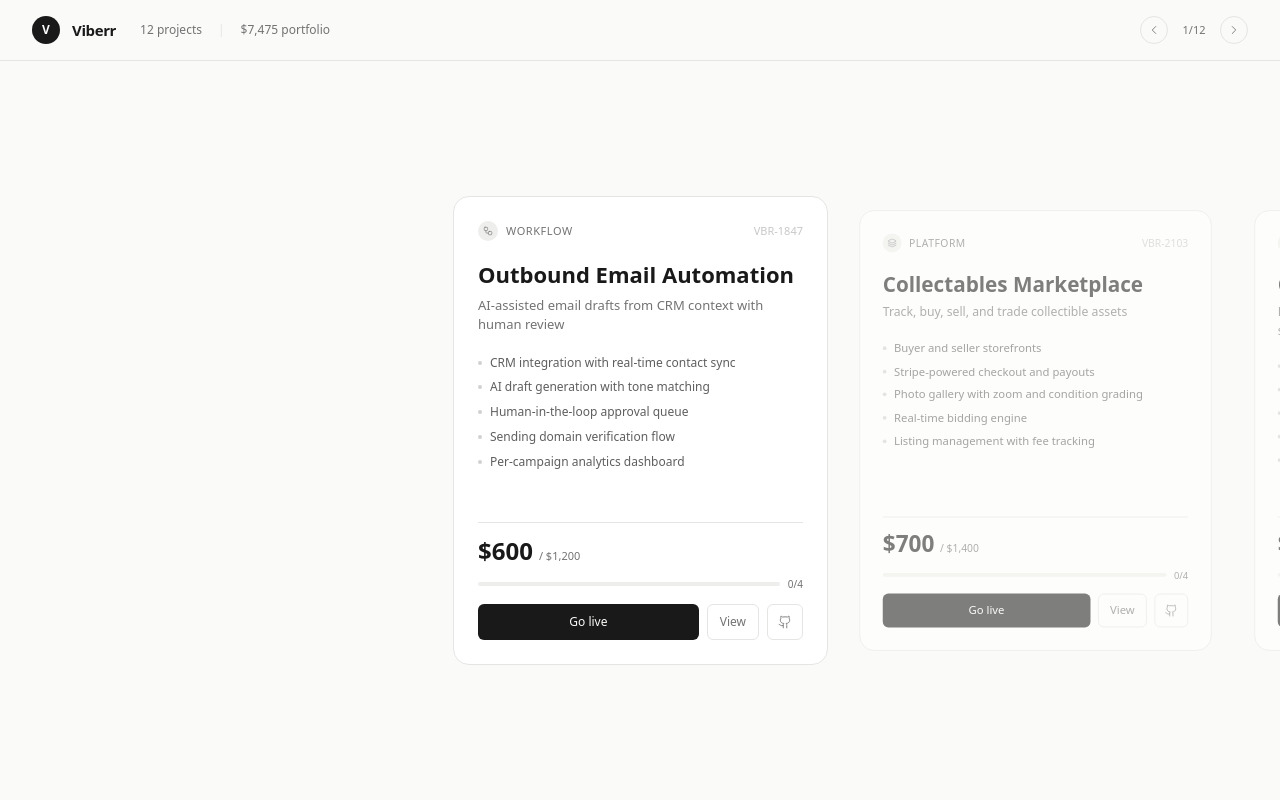
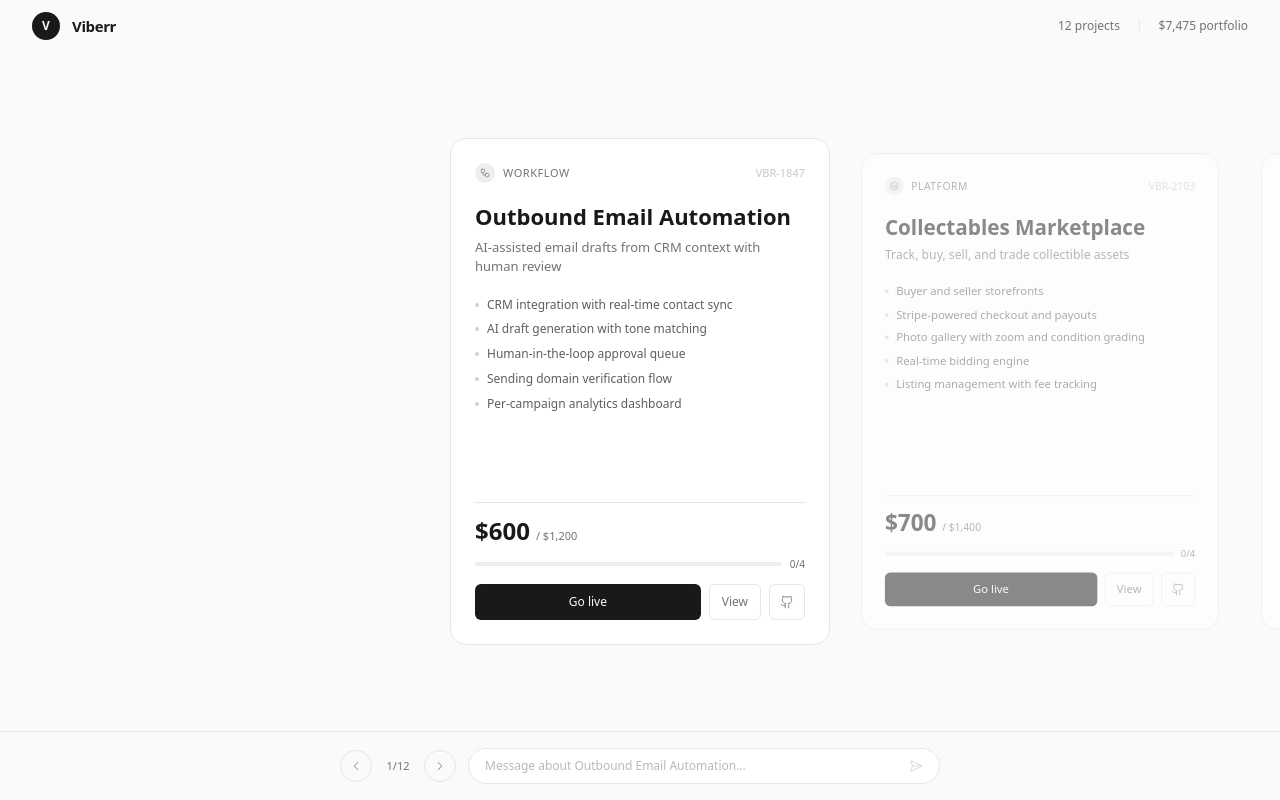
Before and after one commit to jonyeazel/viberr-project-portfolio, a Next.js app: page / in a window 1280 px wide. Built offline with nearby package versions, Linux system fonts and the light colour scheme.

Commit message:
feat: bottom toolbar with navigation + chat, 3:4 cards, minimal header

```diff
--- a/app/page.tsx
+++ b/app/page.tsx
@@ -12,6 +12,7 @@ import {
   ChevronLeft,
   ChevronRight,
   X,
+  SendHorizontal,
 } from "lucide-react";
 
 type StepType = "upload" | "input" | "choice" | "confirm";
@@ -484,7 +485,10 @@ export default function Home() {
   const [submitted, setSubmitted] = useState<Record<string, boolean>>({});
   const [openDrawer, setOpenDrawer] = useState<string | null>(null);
   const [focusedIndex, setFocusedIndex] = useState(0);
+  const [chatValue, setChatValue] = useState("");
+  const [chatMessages, setChatMessages] = useState<Array<{ from: "user" | "system"; text: string }>>([]);
   const scrollRef = useRef<HTMLDivElement>(null);
+  const chatInputRef = useRef<HTMLInputElement>(null);
 
   // Track which card is closest to center
   useEffect(() => {
@@ -536,8 +540,26 @@ export default function Home() {
   const scrollBy = useCallback((direction: number) => {
     const el = scrollRef.current;
     if (!el) return;
-    el.scrollBy({ left: direction * 395, behavior: "smooth" });
+    el.scrollBy({ left: direction * 400, behavior: "smooth" });
   }, []);
+
+  const sendChat = useCallback(() => {
+    const msg = chatValue.trim();
+    if (!msg) return;
+    const focused = projects[focusedIndex];
+    setChatMessages((prev) => [...prev, { from: "user", text: msg }]);
+    setChatValue("");
+    // Auto-reply acknowledging the message
+    setTimeout(() => {
+      setChatMessages((prev) => [
+        ...prev,
+        {
+          from: "system",
+          text: `Noted for ${focused.name}. We'll follow up on "${msg.length > 60 ? msg.slice(0, 60) + "..." : msg}" before go-live.`,
+        },
+      ]);
+    }, 400);
+  }, [chatValue, focusedIndex]);
 
   useEffect(() => {
     const onKey = (e: KeyboardEvent) => {
@@ -551,11 +573,12 @@ export default function Home() {
     return () => window.removeEventListener("keydown", onKey);
   }, [scrollBy]);
 
+  const focusedProject = projects[focusedIndex];
+
   return (
     <div className="h-screen flex flex-col overflow-hidden bg-background">
-      {/* Header */}
-      <header className="flex items-center justify-between px-8 py-4 flex-shrink-0 border-b border-border">
-        <div className="flex items-center gap-6">
+      {/* Minimal header */}
+      <header className="flex items-center justify-between px-8 py-3 flex-shrink-0">
         <div className="flex items-center gap-3">
           <div className="w-7 h-7 rounded-full bg-foreground flex items-center justify-center flex-shrink-0">
             <span className="text-[12px] font-semibold text-background">V</span>
@@ -569,32 +592,18 @@ export default function Home() {
           <span className="text-border">|</span>
           <span className="tabular-nums">${TOTAL_PAYOUT.toLocaleString()} portfolio</span>
         </div>
-        </div>
-
-        <div className="flex items-center gap-1.5">
-          <button
-            onClick={() => scrollBy(-1)}
-            className="w-7 h-7 rounded-full border border-border flex items-center justify-center text-muted hover:text-foreground hover:border-foreground/20 transition-all duration-150"
-          >
-            <ChevronLeft size={14} strokeWidth={1.5} />
-          </button>
-          <span className="text-[11px] tabular-nums text-muted w-10 text-center">
-            {focusedIndex + 1}/{projects.length}
-          </span>
-          <button
-            onClick={() => scrollBy(1)}
-            className="w-7 h-7 rounded-full border border-border flex items-center justify-center text-muted hover:text-foreground hover:border-foreground/20 transition-all duration-150"
-          >
-            <ChevronRight size={14} strokeWidth={1.5} />
-          </button>
-        </div>
       </header>
 
-      {/* Multi-card slideshow */}
+      {/* Card slideshow — takes up the main space */}
       <div
         ref={scrollRef}
-        className="flex-1 flex items-center gap-5 overflow-x-auto snap-x snap-mandatory py-6"
-        style={{ scrollbarWidth: "none", scrollBehavior: "smooth", paddingLeft: "calc(50vw - 187px)", paddingRight: "calc(50vw - 187px)" }}
+        className="flex-1 flex items-center gap-5 overflow-x-auto snap-x snap-mandatory"
+        style={{
+          scrollbarWidth: "none",
+          scrollBehavior: "smooth",
+          paddingLeft: "calc(50vw - 190px)",
+          paddingRight: "calc(50vw - 190px)",
+        }}
       >
         {projects.map((project, idx) => {
           const TypeIcon = typeConfig[project.type].icon;
@@ -610,10 +619,10 @@ export default function Home() {
               key={project.slug}
               className="flex-shrink-0 relative overflow-hidden rounded-[16px] border border-border bg-card snap-center"
               style={{
-                width: 375,
-                aspectRatio: "4/5",
+                width: 380,
+                aspectRatio: "3/4",
                 transform: isFocused ? "scale(1)" : "scale(0.94)",
-                opacity: isFocused ? 1 : 0.55,
+                opacity: isFocused ? 1 : 0.5,
                 transition: "transform 150ms ease-out, opacity 150ms ease-out",
               }}
             >
@@ -961,6 +970,72 @@ export default function Home() {
           );
         })}
       </div>
+
+      {/* Bottom bar: navigation + chat */}
+      <div className="flex-shrink-0 border-t border-border px-8 py-4">
+        {/* Chat messages (if any) */}
+        {chatMessages.length > 0 && (
+          <div className="max-w-[600px] mx-auto mb-3 max-h-24 overflow-y-auto" style={{ scrollbarWidth: "none" }}>
+            {chatMessages.slice(-4).map((msg, i) => (
+              <div
+                key={i}
+                className={`text-[12px] leading-[1.5] py-0.5 ${
+                  msg.from === "user" ? "text-foreground" : "text-muted"
+                }`}
+              >
+                {msg.from === "user" ? (
+                  <span>{msg.text}</span>
+                ) : (
+                  <span>{msg.text}</span>
+                )}
+              </div>
+            ))}
+          </div>
+        )}
+
+        <div className="max-w-[600px] mx-auto flex items-center gap-3">
+          {/* Nav arrows + counter */}
+          <div className="flex items-center gap-1.5 flex-shrink-0">
+            <button
+              onClick={() => scrollBy(-1)}
+              className="w-8 h-8 rounded-full border border-border flex items-center justify-center text-muted hover:text-foreground hover:border-foreground/20 transition-all duration-150"
+            >
+              <ChevronLeft size={14} strokeWidth={1.5} />
+            </button>
+            <span className="text-[11px] tabular-nums text-muted w-10 text-center">
+              {focusedIndex + 1}/{projects.length}
+            </span>
+            <button
+              onClick={() => scrollBy(1)}
+              className="w-8 h-8 rounded-full border border-border flex items-center justify-center text-muted hover:text-foreground hover:border-foreground/20 transition-all duration-150"
+            >
+              <ChevronRight size={14} strokeWidth={1.5} />
+            </button>
+          </div>
+
+          {/* Chat input */}
+          <div className="flex-1 flex items-center h-9 rounded-full border border-border bg-card px-4 gap-2">
+            <input
+              ref={chatInputRef}
+              type="text"
+              value={chatValue}
+              onChange={(e) => setChatValue(e.target.value)}
+              onKeyDown={(e) => {
+                if (e.key === "Enter") sendChat();
+              }}
+              placeholder={`Message about ${focusedProject?.name ?? "this project"}...`}
+              className="flex-1 text-[12px] text-foreground placeholder:text-muted/50 bg-transparent focus:outline-none"
+            />
+            <button
+              onClick={sendChat}
+              disabled={!chatValue.trim()}
+              className="text-muted hover:text-foreground disabled:opacity-30 transition-all duration-150 flex-shrink-0"
+            >
+              <SendHorizontal size={14} strokeWidth={1.5} />
+            </button>
+          </div>
+        </div>
+      </div>
     </div>
   );
 }
```
Lines whose indentation alone changed are shown as unchanged.
